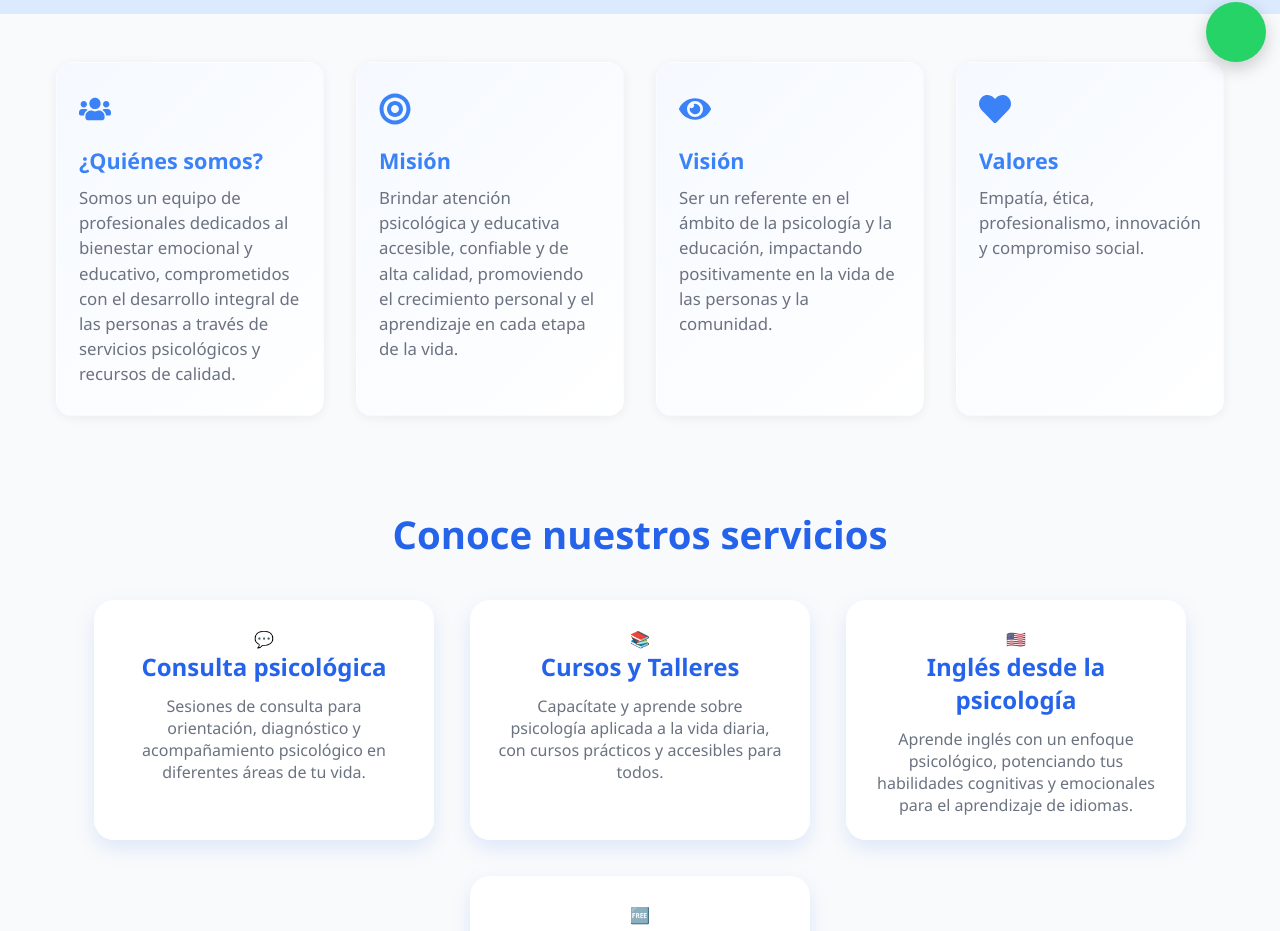
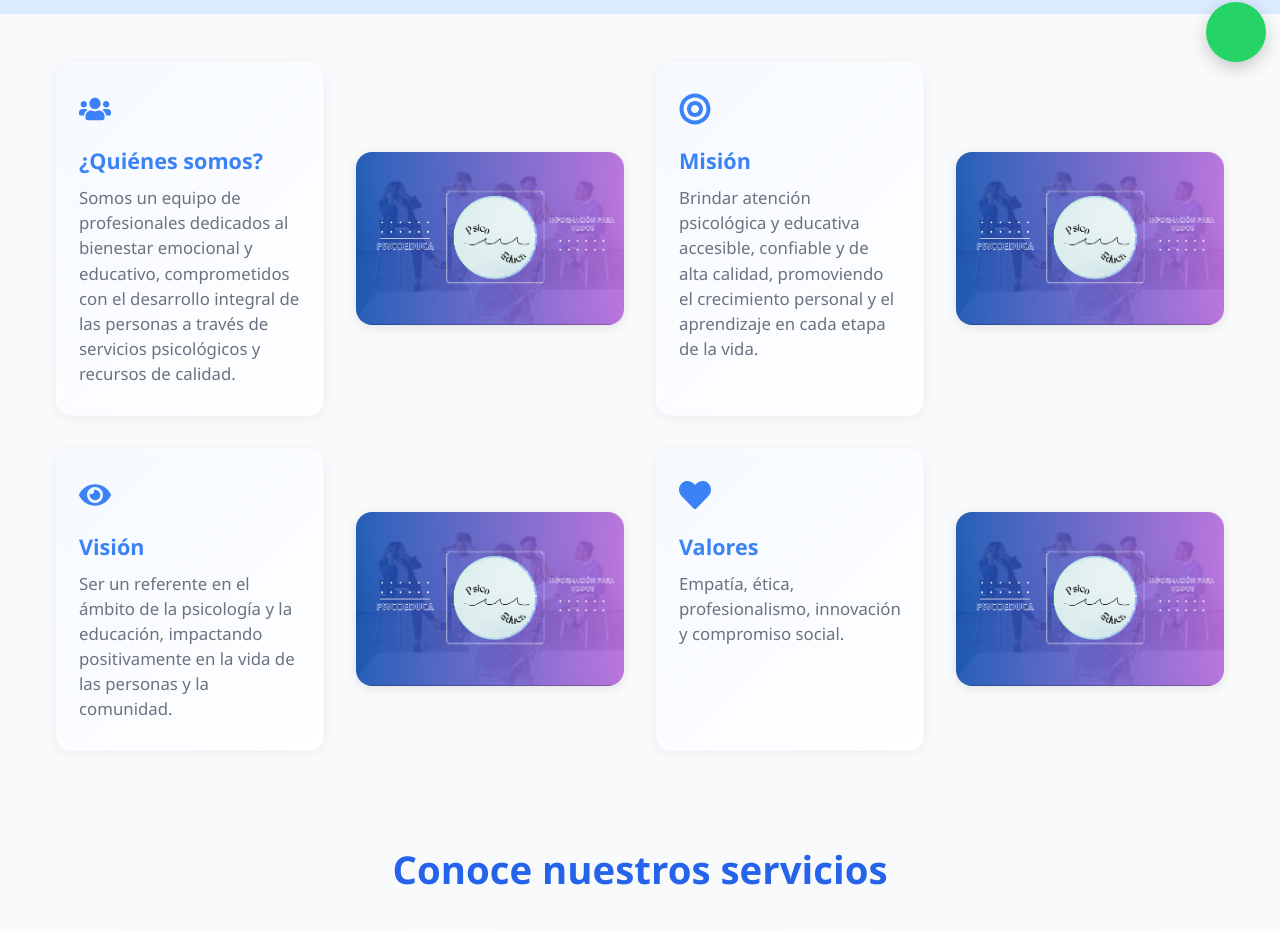
Before and after one commit to juanmanuel2002/psicoeduca, a React (Create React App) app: page /home in a window 1280 px wide. Shown: the part 724-1655 px from the top of the page. Built offline with nearby package versions, Linux system fonts and the light colour scheme; no server answers; some icons are missing.

Commit message:
Actualizando seccion de quienes somos y scroll

```diff
--- a/src/components/header/index.jsx
+++ b/src/components/header/index.jsx
@@ -70,12 +70,12 @@ export default function Header() {
            <a onClick={() => { navigate('/'); setOpen(false); }}>Inicio</a>
           <a href="#conocenos" onClick={() => { navigate('/home'); setOpen(false); }}>Conocenos</a>
           <div className="nav-dropdown-wrapper">
+
             <a
-              href="#services"
+
               className="nav-dropdown-toggle"
               tabIndex={0}
               onClick={e => {
-                // En desktop, solo abre el menú, no navega
                 if (window.innerWidth > 900) {
                   e.preventDefault();
                 } else {
@@ -85,6 +85,8 @@ export default function Header() {
             >
               Servicios
             </a>
+
+
             <div className="nav-dropdown-menu">
               <a href="#services" onClick={() => { navigate('/home'); setOpen(false); }}>Conoce Nuestros Servicios</a>
               <a onClick={() => { navigate('/consulta'); setOpen(false); }}>Consulta Psicológica</a>
--- a/src/components/home/QuienesSection.jsx
+++ b/src/components/home/QuienesSection.jsx
@@ -6,41 +6,49 @@ const info = [
   {
     title: '¿Quiénes somos?',
     desc: 'Somos un equipo de profesionales dedicados al bienestar emocional y educativo, comprometidos con el desarrollo integral de las personas a través de servicios psicológicos y recursos de calidad.',
-    icon: <FaUsers />
+    icon: <FaUsers />,
+    img: '/baner.png'
   },
   {
     title: 'Misión',
     desc: 'Brindar atención psicológica y educativa accesible, confiable y de alta calidad, promoviendo el crecimiento personal y el aprendizaje en cada etapa de la vida.',
-    icon: <FaBullseye />
+    icon: <FaBullseye />,
+    img: '/baner.png'
   },
   {
     title: 'Visión',
     desc: 'Ser un referente en el ámbito de la psicología y la educación, impactando positivamente en la vida de las personas y la comunidad.',
-    icon: <FaEye />
+    icon: <FaEye />,
+    img: '/baner.png'
   },
   {
     title: 'Valores',
     desc: 'Empatía, ética, profesionalismo, innovación y compromiso social.',
-    icon: <FaHeart />
+    icon: <FaHeart />,
+    img: '/baner.png'
   }
 ];
 
 export default function QuienesSection() {
+  const gridItems = [];
+  info.forEach((item, idx) => {
+    gridItems.push(
+      <div key={item.title + '-card'} className="quienes-card" tabIndex={0} aria-label={`${item.title}: ${item.desc}`}>
+        <div className="quienes-icon">{item.icon}</div>
+        <h3>{item.title}</h3>
+        <p>{item.desc}</p>
+      </div>
+    );
+    gridItems.push(
+      <div key={item.title + '-img'} className="quienes-img-wrap">
+        <img src={item.img} alt={item.title + ' imagen'} className="quienes-img" />
+      </div>
+    );
+  });
   return (
     <section data-aos="fade-up" className="quienes-section">
-      <div className="quienes-grid">
-        {info.map((item) => (
-          <div
-            key={item.title}
-            className="quienes-card"
-            tabIndex={0}
-            aria-label={`${item.title}: ${item.desc}`}
-          >
-            <div className="quienes-icon">{item.icon}</div>
-            <h3>{item.title}</h3>
-            <p>{item.desc}</p>
-          </div>
-        ))}
+      <div className="quienes-grid-4col">
+        {gridItems}
       </div>
     </section>
   );
--- a/src/components/home/style/quienesSection.css
+++ b/src/components/home/style/quienesSection.css
@@ -1,3 +1,69 @@
+.quienes-grid-4col {
+  display: grid;
+  grid-template-columns: repeat(4, 1fr);
+  grid-template-rows: repeat(2, auto);
+  gap: 32px;
+  width: 100%;
+  margin: 0 auto;
+  max-width: 1200px;
+}
+@media (max-width: 1100px) {
+  .quienes-grid-4col {
+    grid-template-columns: 1fr 1fr;
+    grid-template-rows: repeat(4, auto);
+  }
+}
+@media (max-width: 700px) {
+  .quienes-grid-4col {
+    display: flex;
+    flex-direction: column;
+    gap: 24px;
+  }
+}
+.quienes-grid-img {
+  display: flex;
+  flex-direction: column;
+  gap: 40px;
+}
+.quienes-row {
+  display: grid;
+  grid-template-columns: 1fr 320px;
+  align-items: center;
+  gap: 32px;
+}
+.quienes-img-wrap {
+  display: flex;
+  justify-content: center;
+  align-items: center;
+  height: 100%;
+}
+.quienes-img {
+  width: 100%;
+  max-width: 300px;
+  border-radius: 16px;
+  box-shadow: 0 2px 12px rgba(0,0,0,0.10);
+  object-fit: cover;
+}
+@media (max-width: 900px) {
+  .quienes-row {
+    grid-template-columns: 1fr;
+    gap: 18px;
+  }
+  .quienes-img {
+    display: none;
+  }
+  .quienes-card{
+    margin-bottom: -40px
+  }
+
+  .quienes-card h3 {
+    color: var(--color-primary);
+    font-size: 1.35rem;
+    margin-bottom: 100px;
+    font-weight: 200;
+  }
+
+}
 .quienes-section {
   width: 100%;
   max-width: 1200px;
@@ -20,6 +86,7 @@
   flex-direction: column;
   align-items: flex-start;
   min-height: 200px;
+  max-width: 100%;
   border: 1.5px solid transparent;
   transition: all 0.25s ease;
   cursor: default;
--- a/src/styles/home.css
+++ b/src/styles/home.css
@@ -25,6 +25,13 @@
   margin: 0 auto;
   display: block;
 }
+#conocenos {
+  scroll-margin-top: 100px;
+}
+
+#services {
+  scroll-margin-top: 150px;
+}
 
 /* Responsive */
 @media (max-width: 600px) {
```
Also changed, not shown: src/components/home/ServicesSection.jsx (+0 -9 lines).
